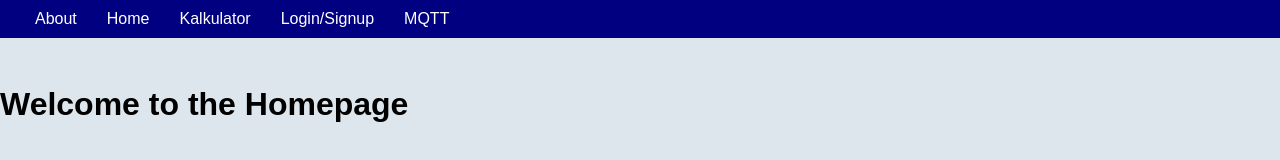
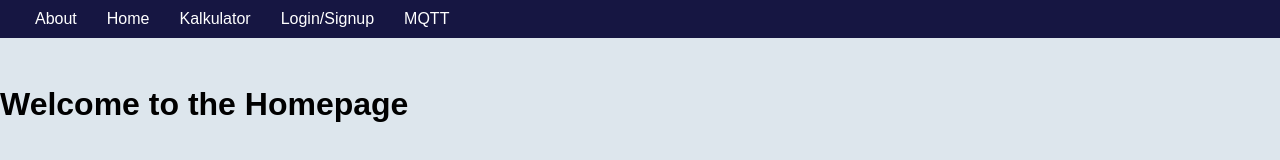
Before and after one commit to yossi282/web-2y-js, a website: page public/index.html in a window 1280 px wide. Drawn offline with Linux system fonts and the light colour scheme.

Commit message:
Add files via upload

```diff
--- a/public/css/style.css
+++ b/public/css/style.css
@@ -8,7 +8,7 @@ header {
     position: fixed;
     top: 0;
     width: 100%;
-    background-color: navy;
+    background-color: rgb(22, 22, 66);
     color: white;
     padding: 10px 20px;
     z-index: 1000;
```
